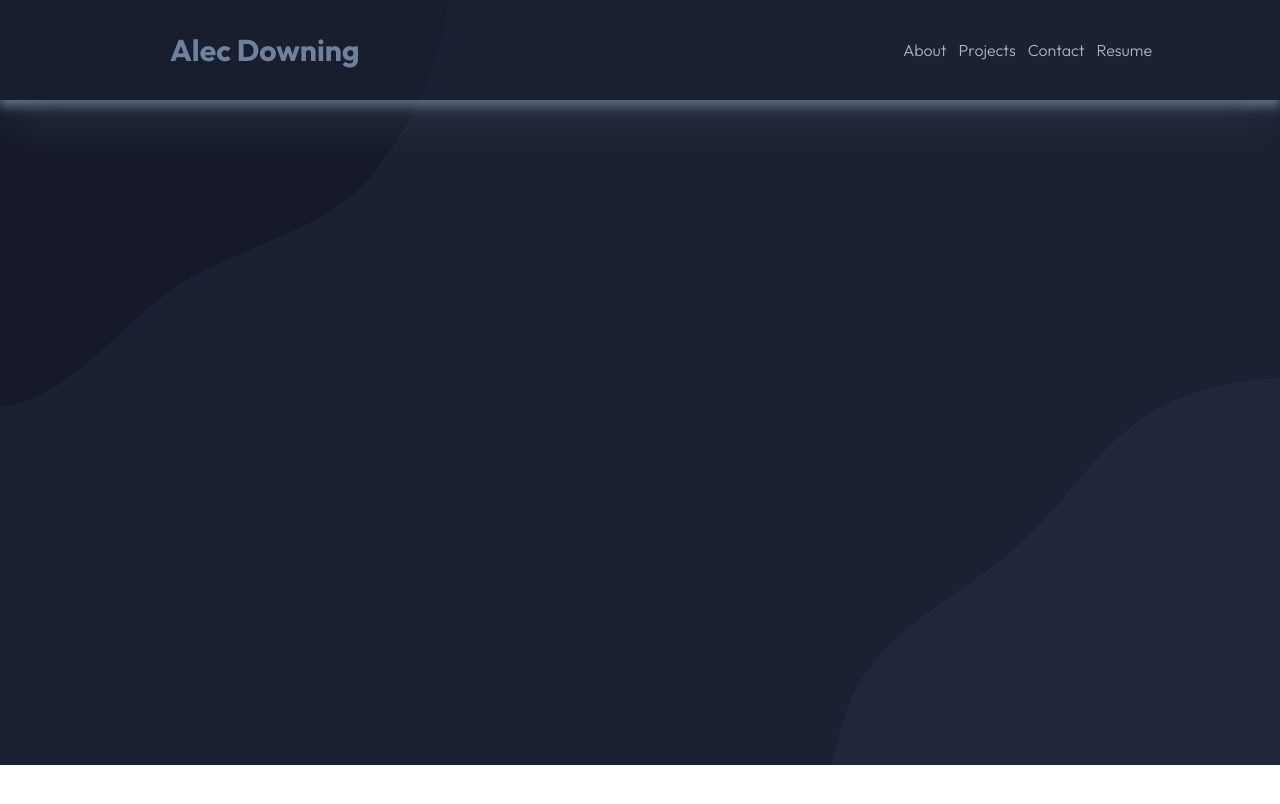
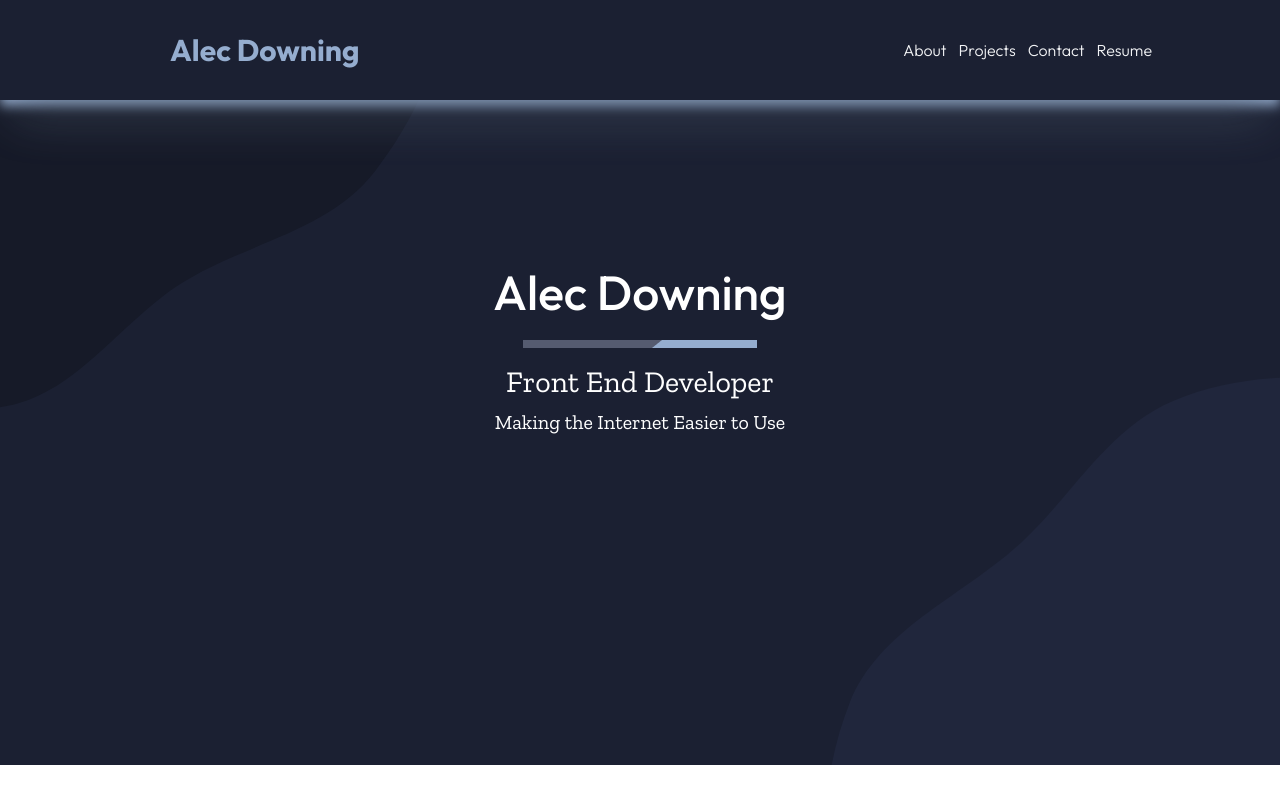
Before and after one commit to a-down/portfolio, a React (Vite) app: page / in a window 1280 px wide. Shown: the top 804 px of the page. Built offline with nearby package versions, Linux system fonts and the light colour scheme; some icons are missing.

Commit message:
added hero text, formatted hero image

```diff
--- a/index.html
+++ b/index.html
@@ -6,7 +6,7 @@
     <meta name="viewport" content="width=device-width, initial-scale=1.0" />
     <link rel="preconnect" href="https://fonts.googleapis.com">
     <link rel="preconnect" href="https://fonts.gstatic.com" crossorigin>
-    <link href="https://fonts.googleapis.com/css2?family=Outfit:wght@300;500;700&family=Zilla+Slab:wght@400;500;600;700&display=swap" rel="stylesheet">
+    <link href="https://fonts.googleapis.com/css2?family=Outfit:wght@300;500;700&family=Zilla+Slab:wght@300;400;500;600;700&display=swap" rel="stylesheet">
     <title>Alec Downing</title>
   </head>
   <body>
--- a/src/App.jsx
+++ b/src/App.jsx
@@ -1,14 +1,23 @@
 import { useState } from 'react'
 import heroBG from './assets/backgrounds/hero-bg.svg'
 import Header from './components/Header'
+import HeroText from './components/Hero'
 
 
 function App() {
 
+  const heroStyle={
+    backgroundImage: `url(${heroBG})`,
+    backgroundRepeat: 'no-repeat',
+    backgroundSize: 'cover',
+    backgroundPosition: 'center'
+  }
+
   return (
     <>
-      <div style={{backgroundImage: `url(${heroBG})`}} className='h-[765px]'>
+      <div style={heroStyle} className='h-[765px] w-100'>
         <Header />
+        <HeroText />
       </div>
     </>
   )
--- a/src/components/Header.jsx
+++ b/src/components/Header.jsx
@@ -5,7 +5,7 @@ export default function Header() {
 
 
   return (
-    <header className=' w-full h-[100px] bg-navy opacity-70 shadow-2xl drop-shadow-header'>
+    <header className=' w-full h-[100px] bg-navy opacity-100 shadow-2xl drop-shadow-header'>
 
       <div className='h-full items-center flex justify-between mx-32 opacity-100'>
 
--- a/src/components/Hero.jsx
+++ b/src/components/Hero.jsx
@@ -0,0 +1,15 @@
+import lineGraphic from '../assets/line-graphic.png'
+
+
+export default function HeroText(){
+
+
+  return (
+    <div className=" flex flex-col text-white h-[665px] my-40 items-center gap-2">
+      <h1 className=' text-5xl p-2'>Alec Downing</h1>
+      <img src={lineGraphic} className='p-2'/>
+      <h3 class=' text-3xl font-serif font-thin'>Front End Developer</h3>
+      <h4 class=' text-xl font-serif font-thin'>Making the Internet Easier to Use</h4>
+    </div>
+  )
+}
```
